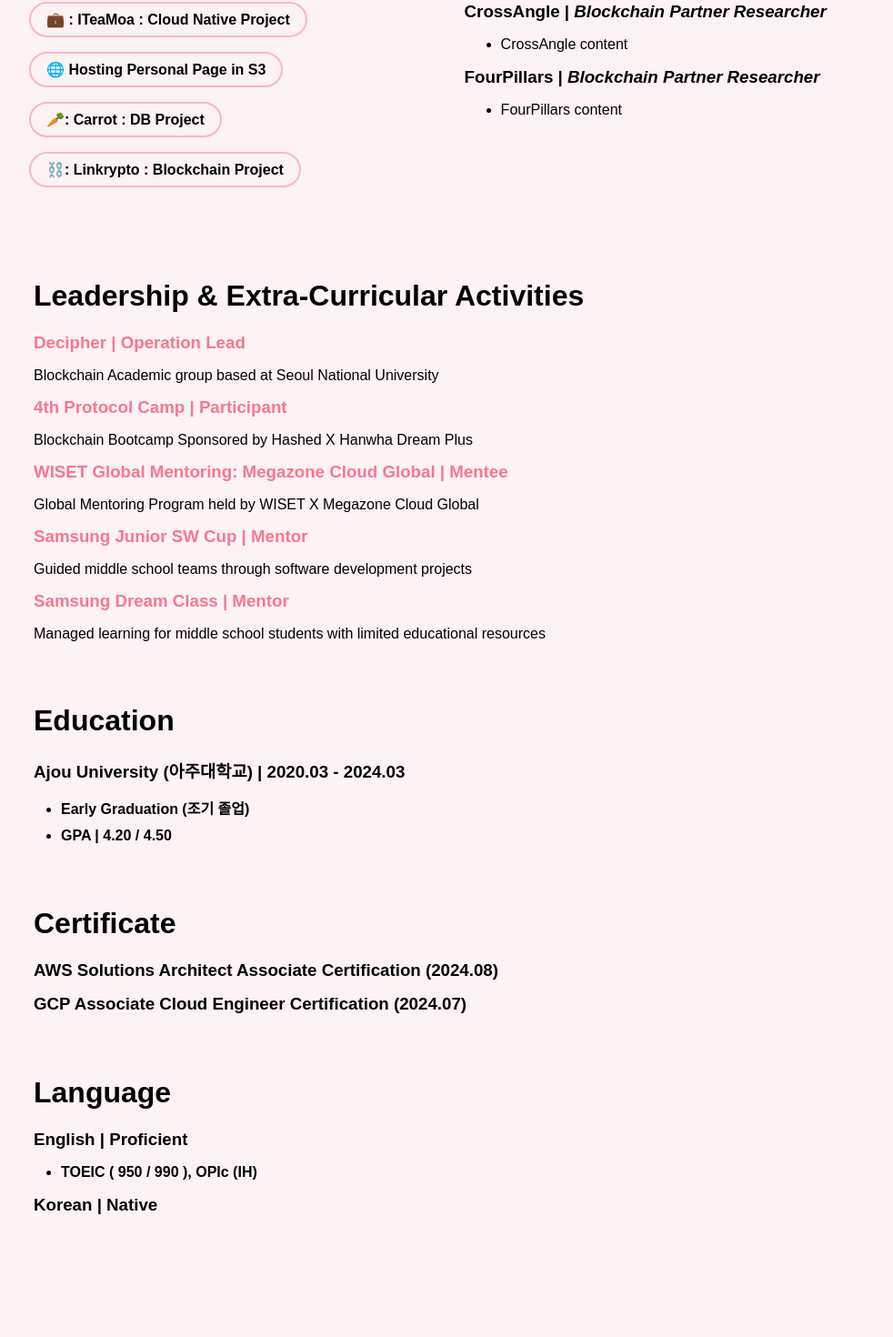
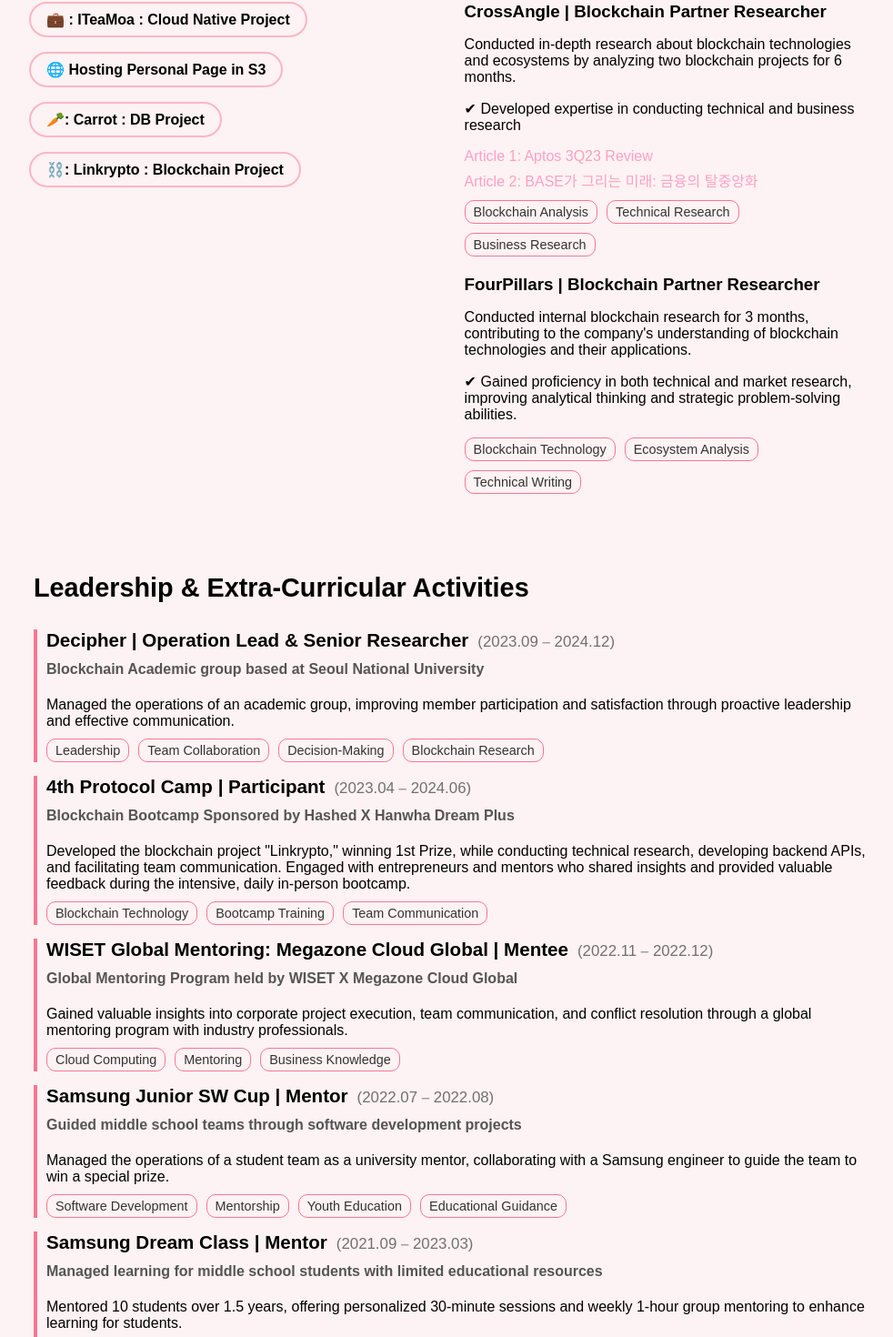
Before and after one commit to brynnPark/brynnpark.cloud, a React (Create React App) app in the folder my_web_page/: page / in a window 1280 px wide. Shown: the part 972-2442 px from the top of the page at 91% size, without its empty margins (148-1130 px from the left). Built offline with nearby package versions, Linux system fonts and the light colour scheme.

Commit message:
landing page done

```diff
--- a/my_web_page/src/App.css
+++ b/my_web_page/src/App.css
@@ -205,30 +205,108 @@
   float: right; /* Right-aligned column */
 }
 
+.work-experience-item {
+  margin-bottom: 20px;
+}
+
+.work-experience-details {
+  color: #000000;
+  margin-bottom: 0px;
+}
+
+.link-to-article {
+  margin-left: 0; /* Ensure the link aligns to the left */
+  margin-top: 5px;
+  margin-bottom: 0px;
+}
+
+.link-to-article a {
+  color: #fda1c3; /* Simple blue color */
+  text-decoration: none; /* Remove underline by default */
+  font-weight: 500; /* Make the link bold */
+  transition: color 0.3s ease; /* Smooth color transition on hover */
+}
+
+.link-to-article a:hover {
+  color: #f77791; /* Change color on hover */
+  text-decoration: underline; /* Add underline on hover */
+}
+
+/* Skill Blocks Container */
+.skills {
+  display: flex; /* Align skill blocks horizontally */
+  flex-wrap: wrap; /* Allow skill blocks to wrap to the next line if needed */
+  gap: 10px; /* Space between skill blocks */
+  margin-top: 10px; /* Space above the skill blocks */
+}
+
+/* Individual Skill Block */
+.skill-block {
+  background-color: #fdf2f4; /* Light background color */
+  color: #333; /* Text color */
+  padding: 4px 9px; /* Padding inside the block */
+  border: 1px solid #f77791; /* Border around the block */
+  border-radius: 10px; /* Rounded corners */
+  font-size: 0.9em; /* Slightly smaller font size */
+  font-weight: 500; /* Medium weight for text */
+}
+
 /* Leadership Section */
 .leadership {
   clear: both; /* Clear floats above */
-  margin-top: 3em;
-  padding-top: 2em;
+  margin-top: 2em;
+  padding-top: 1em;
   margin-left: 10px;
-  /*border-top: 2px solid #fcb6c4; /* Optional separator */
 }
 
-.leadership h2 {
-  margin-bottom: 20px;
+.leadership h1 {
+  color: #000000; /* Dark color for the heading */
+  text-align: left; /* Center the main heading */
+  font-size: 1.8em; /* Slightly larger font size */
+  margin-bottom: 1em; /* Space below the heading */
+}
+
+.leadership h3 {
+  margin-bottom: 0.3em; /* Reduced margin for subheadings */
+  color: #000000; /* Highlight the activity title with pink */
+}
+
+/* Additional styling for specific text */
+.sub-highlight-text {
+  font-weight: 600; /* Medium weight between normal (400) and bold (700) */
+  color: #555; /* Slightly darker than the normal text for emphasis */
+  margin-top: -5px;
+  margin-bottom: 5px;
 }
 
 .leadership p {
-  margin-bottom: 10px;
+  margin-bottom: 8px; /* Standard margin for paragraphs */
 }
 
 .leadership .activity {
-  margin-bottom: 15px;
+  border-left: 4px solid #f77791; /* Simple border on the left */
+  padding-left: 10px; /* Padding inside the activity box */
+  margin-bottom: 15px; /* Space between activities */
+}
+
+/* Styling for the activity period */
+.activity-period {
+  font-size: 0.9em; /* Smaller font size */
+  color: #707070; /* Black color */
+  margin-left: 10px; /* Space between title and period */
+  font-weight: normal; /* Normal font weight */
+}
+
+
+.leadership .activity-details p:first-of-type {
+  margin-bottom: 5px; /* Shrink the margin between specific lines */
 }
 
 .leadership .activity strong {
-  color: #f77791; /* Highlight the activity title with pink */
+  font-weight: bold; /* Emphasize the strong text */
+  font-size: 1.1em; /* Slightly larger font size */
 }
+
 
 /* Education Section */
 .education {
@@ -242,13 +320,32 @@
 
 /* Certificate Section */
 .certificate {
+  display: flex;
+  flex-direction: column;
   margin-left: 10px;
 }
 
-.certificateitem {
-  margin-bottom: 10px; /* Adjust the value as needed */
-  margin-left: 0;
+.certificate-item {
+  display: flex;
+  align-items: center; /* Aligns items vertically */
+  margin-bottom: 10px;
 }
+
+.certificate-text {
+  flex: 1; /* Allows the text to take available space */
+}
+
+.certificate-image {
+  flex: 0 0 150px; /* Fixes the width of the image container */
+  max-width: 100px; /* Maximum width for the image */
+  margin-right: 15px; /* Spacing between text and image */
+}
+
+.certificate-image img {
+  width: 100%; /* Makes the image responsive */
+  height: auto; /* Maintains the aspect ratio */
+}
+
 
 /* Langage Section */
 .languages {
--- a/my_web_page/src/components/Certificates.js
+++ b/my_web_page/src/components/Certificates.js
@@ -3,13 +3,28 @@
 function Certificate() {
   return (
     <div className="certificate">
-      <h1>Certificate</h1>
-      <div className="certificateitem">
-        <h3><strong>AWS Solutions Architect Associate Certification (2024.08)</strong></h3>
+      <h1>Certificates</h1>
+
+      {/* Certificate Item 1 */}
+      <div className="certificate-item">
+        <div className="certificate-image">
+          <img src="/aws-certified-solutions-architect-associate.png" alt="AWS Certificate" />
+        </div>
+        <div className="certificate-text">
+          <h3><strong>AWS Solutions Architect Associate Certification (2024.08)</strong></h3>
+        </div>
       </div>
-      <div className="certificateitem">
-        <h3><strong>GCP Associate Cloud Engineer Certification (2024.07)</strong></h3>
+
+      {/* Certificate Item 2 */}
+      <div className="certificate-item">
+        <div className="certificate-image">
+          <img src="/associate-cloud-engineer-certification.png" alt="GCP Certificate" />
+        </div>
+        <div className="certificate-text">
+          <h3><strong>GCP Associate Cloud Engineer Certification (2024.06)</strong></h3>
+        </div>
       </div>
+
     </div>
   );
 }
--- a/my_web_page/src/components/Education.js
+++ b/my_web_page/src/components/Education.js
@@ -8,7 +8,7 @@
         <h3><strong>Ajou University (아주대학교) | 2020.03 - 2024.03</strong></h3>
         <ul>
             <li><strong>Early Graduation (조기 졸업)</strong></li>
-            <li><strong>GPA | 4.20 / 4.50 </strong></li>
+            <li><strong>GPA | 4.10 / 4.50 </strong></li>
         </ul>
       </div>
     </div>
--- a/my_web_page/src/components/Leadership.js
+++ b/my_web_page/src/components/Leadership.js
@@ -4,25 +4,99 @@
   return (
     <div className="leadership">
       <h1>Leadership & Extra-Curricular Activities</h1>
+
       <div className="activity">
-        <h3><strong>Decipher | Operation Lead</strong></h3>
-        <p>Blockchain Academic group based at Seoul National University</p>
+        <h3>
+          <strong>Decipher | Operation Lead & Senior Researcher</strong>
+          <span className="activity-period">(2023.09 ⎯ 2024.12)</span>
+        </h3>
+        <div className="activity-details">
+          <p><span className="sub-highlight-text">Blockchain Academic group based at Seoul National University</span></p>
+          <p>Managed the operations of an academic group, improving member participation and satisfaction through proactive leadership and effective communication.</p>
+
+          {/* Skill Blocks */}
+          <div className="skills">
+            <div className="skill-block">Leadership</div>
+            <div className="skill-block">Team Collaboration</div>
+            <div className="skill-block">Decision-Making</div>
+            <div className="skill-block">Blockchain Research</div>
+          </div>
+        </div>
       </div>
+
       <div className="activity">
-      <h3><strong>4th Protocol Camp | Participant</strong></h3>
-        <p>Blockchain Bootcamp Sponsored by Hashed X Hanwha Dream Plus</p>
+        <h3>
+          <strong>4th Protocol Camp | Participant</strong>
+          <span className="activity-period">(2023.04 ⎯ 2024.06)</span>
+        </h3>
+        <div className="activity-details">
+          <p><span className="sub-highlight-text">Blockchain Bootcamp Sponsored by Hashed X Hanwha Dream Plus</span></p>
+          <p>Developed the blockchain project "Linkrypto," winning 1st Prize, while conducting technical research, developing backend APIs, and facilitating team communication. Engaged with entrepreneurs and mentors who shared insights and provided valuable feedback during the intensive, daily in-person bootcamp.</p>
+
+          {/* Skill Blocks */}
+          <div className="skills">
+            <div className="skill-block">Blockchain Technology</div>
+            <div className="skill-block">Bootcamp Training</div>
+            <div className="skill-block">Team Communication</div>
+          </div>
+        </div>
       </div>
+
       <div className="activity">
-      <h3><strong>WISET Global Mentoring: Megazone Cloud Global | Mentee</strong></h3>
-        <p>Global Mentoring Program held by WISET X Megazone Cloud Global</p>
+        <h3>
+          <strong>WISET Global Mentoring: Megazone Cloud Global | Mentee</strong>
+          <span className="activity-period">(2022.11 ⎯ 2022.12)</span>
+        </h3>
+        <div className="activity-details">
+          <p><span className="sub-highlight-text">Global Mentoring Program held by WISET X Megazone Cloud Global</span></p>
+          <p>Gained valuable insights into corporate project execution, team communication, and conflict resolution through a global mentoring program with industry professionals.</p>
+
+          {/* Skill Blocks */}
+          <div className="skills">
+            <div className="skill-block">Cloud Computing</div>
+            <div className="skill-block">Mentoring</div>
+            <div className="skill-block">Business Knowledge</div>
+          </div>
+        </div>
       </div>
+
       <div className="activity">
-      <h3><strong>Samsung Junior SW Cup | Mentor</strong></h3>
-        <p>Guided middle school teams through software development projects</p>
+        <h3>
+          <strong>Samsung Junior SW Cup | Mentor</strong>
+          <span className="activity-period">(2022.07 ⎯ 2022.08)</span>
+        </h3>
+        <div className="activity-details">
+          <p><span className="sub-highlight-text">Guided middle school teams through software development projects</span></p>
+          <p>Managed the operations of a student team as a university mentor, collaborating with a Samsung engineer to guide the team to win a special prize.</p>
+
+          {/* Skill Blocks */}
+          <div className="skills">
+            <div className="skill-block">Software Development</div>
+            <div className="skill-block">Mentorship</div>
+            <div className="skill-block">Youth Education</div>
+            <div className="skill-block">Educational Guidance</div>
+          </div>
+        </div>
       </div>
+
       <div className="activity">
-      <h3><strong>Samsung Dream Class | Mentor</strong></h3>
-        <p>Managed learning for middle school students with limited educational resources</p>
+        <h3>
+          <strong>Samsung Dream Class | Mentor</strong>
+          <span className="activity-period">(2021.09 ⎯ 2023.03)</span>
+        </h3>
+        <div className="activity-details">
+          <p><span className="sub-highlight-text">Managed learning for middle school students with limited educational resources</span></p>
+          <p>Mentored 10 students over 1.5 years,  offering personalized 30-minute sessions and weekly 1-hour group mentoring to enhance learning for students.  </p>
+
+          {/* Skill Blocks */}
+          <div className="skills">
+            <div className="skill-block">Educational Management</div>
+            <div className="skill-block">Mentoring</div>
+            <div className="skill-block">Community Outreach</div>
+            <div className="skill-block">Leadership</div>
+            <div className="skill-block">Time Management</div>
+          </div>
+        </div>
       </div>
     </div>
   );
--- a/my_web_page/src/components/Profile.js
+++ b/my_web_page/src/components/Profile.js
@@ -46,6 +46,11 @@
               <figure className="link-to-sns">
                 <a href="https://www.instagram.com/brynnee.park/">
                   <i className="fab fa-instagram"></i> <strong>Instagram</strong>
+                </a> |
+              </figure>
+              <figure className="link-to-sns">
+                <a href="https://x.com/BrynnPark_eth">
+                  <i className="fab fa-twitter"></i> <strong>X</strong>
                 </a>
               </figure>
             </p>
--- a/my_web_page/src/components/WorkExperience.js
+++ b/my_web_page/src/components/WorkExperience.js
@@ -3,15 +3,42 @@
 function WorkExperience() {
   return (
     <div className="work-experience">
-      <h1>Work Experience</h1>
-      <h3><strong>CrossAngle | </strong><em>Blockchain Partner Researcher</em></h3>
-      <ul>
-        <li>CrossAngle content</li>
-      </ul>
-      <h3><strong>FourPillars</strong> <strong>|</strong> <em>Blockchain Partner Researcher</em></h3>
-      <ul>
-        <li>FourPillars content</li>
-      </ul>
+      <div className='work-experience-item'>
+        <h1>Work Experience</h1>
+        <h3><strong>CrossAngle | </strong>Blockchain Partner Researcher</h3>
+        <div className='work-experience-details'>
+          <p>Conducted in-depth research about blockchain technologies and ecosystems by analyzing two blockchain projects for 6 months.</p>
+          <p>✔︎ Developed expertise in conducting technical and business research</p>
+          <figure className='link-to-article'>
+            <a href='https://xangle.io/research/detail/1630'>Article 1: Aptos 3Q23 Review</a>
+          </figure>
+          <figure className='link-to-article'>
+            <a href='https://xangle.io/research/detail/1827'>Article 2: BASE가 그리는 미래: 금융의 탈중앙화</a>
+          </figure>
+
+          {/* Skill Blocks */}
+          <div className="skills">
+            <div className="skill-block">Blockchain Analysis</div>
+            <div className="skill-block">Technical Research</div>
+            <div className="skill-block">Business Research</div>
+          </div>
+        </div>
+      </div>
+
+      <div className='work-experience-item'>
+        <h3><strong>FourPillars</strong> <strong>|</strong> Blockchain Partner Researcher</h3>
+        <div className='work-experience-details'>
+          <p>Conducted internal blockchain research for 3 months, contributing to the company's understanding of blockchain technologies and their applications.</p>
+          <p>✔︎ Gained proficiency in both technical and market research, improving analytical thinking and strategic problem-solving abilities.</p>
+
+          {/* Skill Blocks */}
+          <div className="skills">
+            <div className="skill-block">Blockchain Technology</div>
+            <div className="skill-block">Ecosystem Analysis</div>
+            <div className="skill-block">Technical Writing</div>
+          </div>
+        </div>
+      </div>
     </div>
   );
 }
```
Also changed, not shown: my_web_page/public/associate-cloud-engineer-certification.png (added), my_web_page/public/aws-certified-solutions-architect-associate.png (added).
